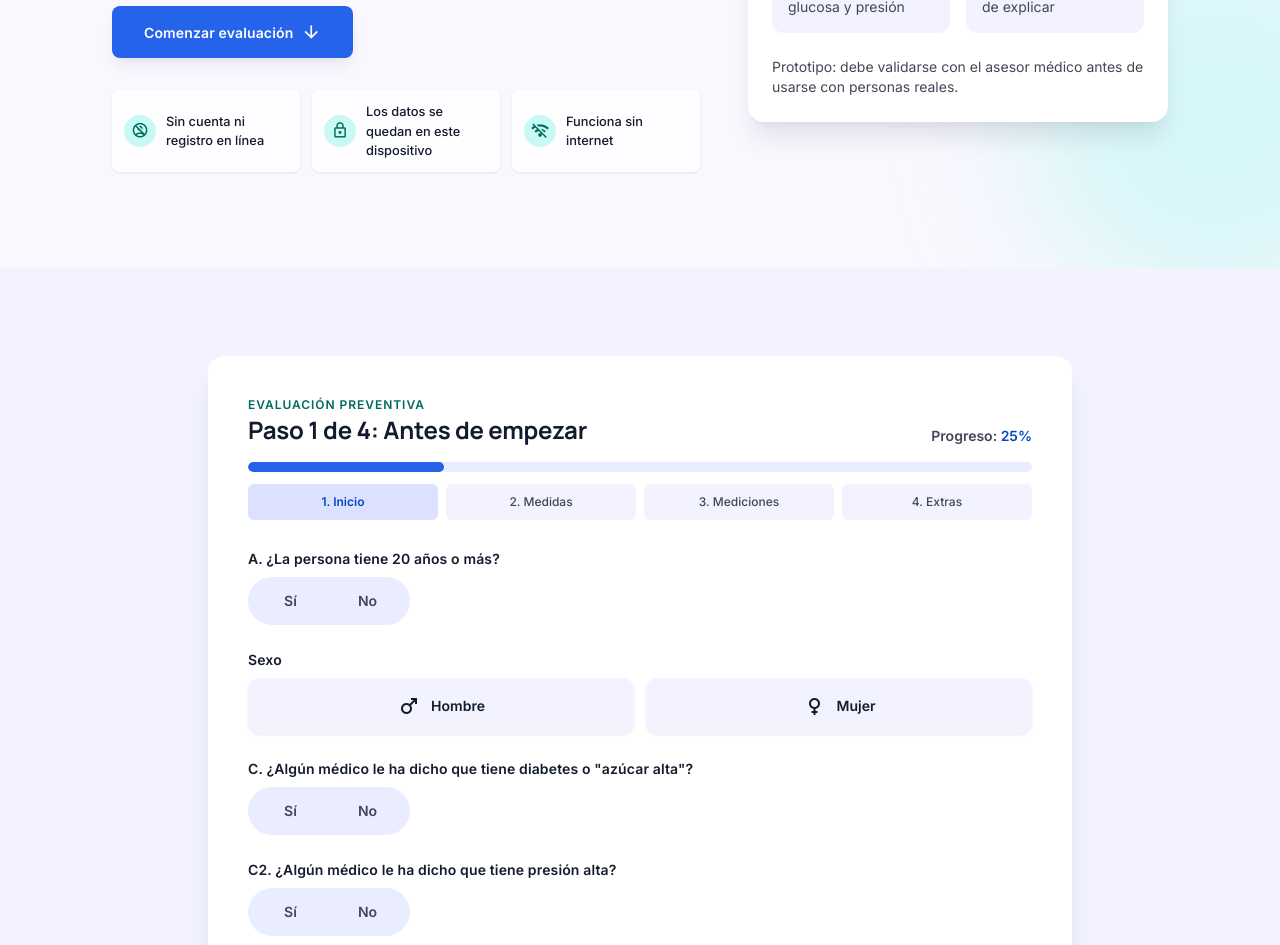
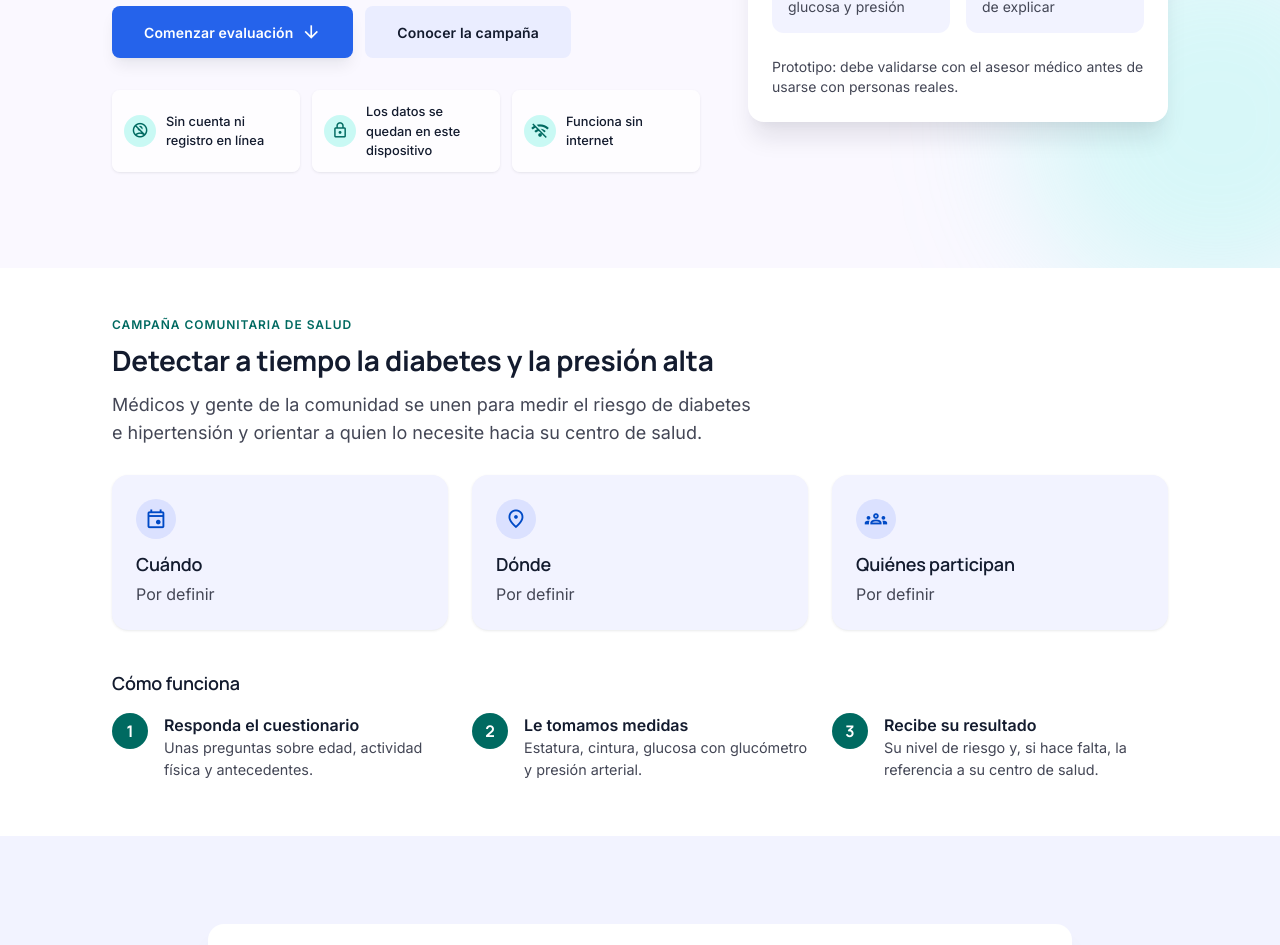
Before and after one commit to KevCav575/juego_porno_3d, a website with bundled scripts: page web/index.html in a window 1280 px wide. Shown: the part 495-1440 px from the top of the page. Built offline with nearby package versions, Linux system fonts and the light colour scheme.

Commit message:
campaña supongo

```diff
--- a/web/estilos.css
+++ b/web/estilos.css
@@ -91,6 +91,9 @@ p { margin: 0; }
 }
 .marca img { border-radius: 8px; }
 .barra .boton { min-height: 40px; padding: 8px 20px; }
+.menu { display: none; gap: 4px; margin-right: auto; }
+.menu a { padding: 8px 12px; border-radius: 8px; color: var(--tenue); font-size: .875rem; font-weight: 600; text-decoration: none; }
+.menu a:hover { background: var(--cont); color: var(--texto); }
 
 /* ---------- Portada ---------- */
 .portada { position: relative; overflow: hidden; padding: 48px 0 56px; }
@@ -121,6 +124,26 @@ p { margin: 0; }
 .cifras { display: grid; grid-template-columns: 1fr 1fr; gap: 16px; padding: 24px; }
 .cifras p { background: var(--cont-bajo); border-radius: 12px; padding: 16px; font-size: .875rem; color: var(--tenue); }
 .cifras b { display: block; font: 700 1.5rem/1.33 var(--titulos); }
+
+/* ---------- Campaña ---------- */
+.campana { padding: 48px 0 56px; background: var(--blanco); }
+.campana h2 { font-size: 1.75rem; margin: 8px 0 12px; }
+.rejilla-3 { display: grid; gap: 16px; margin: 0; padding: 0; list-style: none; }
+.dato { background: var(--cont-bajo); box-shadow: var(--sombra-1); }
+.dato .icono {
+  width: 40px; height: 40px; border-radius: 50%; display: grid; place-items: center; margin-bottom: 12px;
+  background: var(--primario-suave); color: var(--primario-oscuro); font-size: 1.4rem;
+}
+.dato h3, .subtitulo { font-size: 1.125rem; font-weight: 600; }
+.dato p { color: var(--tenue); margin-top: 4px; }
+.subtitulo { margin: 40px 0 16px; }
+.pasos-campana { counter-reset: paso; }
+.pasos-campana li { counter-increment: paso; position: relative; padding-left: 52px; color: var(--tenue); font-size: .9rem; }
+.pasos-campana li::before {
+  content: counter(paso); position: absolute; left: 0; top: 0; width: 36px; height: 36px; border-radius: 50%;
+  display: grid; place-items: center; background: var(--secundario); color: #fff; font: 700 1rem var(--titulos);
+}
+.pasos-campana b { display: block; color: var(--texto); font-size: 1rem; }
 
 /* ---------- Evaluador ---------- */
 .evaluador { background: var(--cont-bajo); padding: 48px 0 64px; }
@@ -246,7 +269,9 @@ input[type="text"]:focus { outline: 0; border-color: var(--primario); box-shadow
 /* ---------- Pantallas anchas ---------- */
 @media (min-width: 640px) {
   .tarjeta.principal { padding: 40px; }
-  .confianza { grid-template-columns: repeat(3, 1fr); }
+  .confianza, .rejilla-3 { grid-template-columns: repeat(3, 1fr); }
+  .rejilla-3 { gap: 24px; }
+  .menu { display: flex; }
   .resultado-rejilla { grid-template-columns: 1fr 1fr; }
 }
 @media (min-width: 1024px) {
--- a/web/index.html
+++ b/web/index.html
@@ -13,6 +13,10 @@
 <header class="barra">
   <div class="ancho">
     <a class="marca" href="#"><img src="icono.svg" alt="" width="32" height="32">CardioGlucoCheck</a>
+    <nav class="menu" aria-label="Secciones">
+      <a href="#campana">La campaña</a>
+      <a href="#evaluador">Cuestionario</a>
+    </nav>
     <a class="boton" href="#evaluador">Comenzar</a>
   </div>
 </header>
@@ -26,7 +30,10 @@
         <h1>Evalúe el riesgo de <span class="azul">Hipertensión</span> y <span class="teal">Diabetes</span> en pocos minutos</h1>
         <p class="entrada">Un cuestionario corto para promotores de salud: unas preguntas, cinta métrica, glucómetro
           y baumanómetro. Al terminar muestra el nivel de riesgo de la persona y qué hacer.</p>
-        <a class="boton grande" href="#evaluador">Comenzar evaluación<span class="icono" aria-hidden="true">arrow_downward</span></a>
+        <div class="botones">
+          <a class="boton grande" href="#evaluador">Comenzar evaluación<span class="icono" aria-hidden="true">arrow_downward</span></a>
+          <a class="boton grande suave" href="#campana">Conocer la campaña</a>
+        </div>
         <ul class="confianza">
           <li><span class="icono" aria-hidden="true">no_accounts</span>Sin cuenta ni registro en línea</li>
           <li><span class="icono" aria-hidden="true">lock</span>Los datos se quedan en este dispositivo</li>
@@ -41,6 +48,42 @@
         </div>
         <p class="nota">Prototipo: debe validarse con el asesor médico antes de usarse con personas reales.</p>
       </aside>
+    </div>
+  </section>
+
+  <!-- ============ Campaña ============
+       EDITAR: todo lo que dice "Por definir" son datos de la campaña que faltan. -->
+  <section class="campana" id="campana">
+    <div class="ancho">
+      <p class="sobretitulo">Campaña comunitaria de salud</p>
+      <h2>Detectar a tiempo la diabetes y la presión alta</h2>
+      <p class="entrada">Médicos y gente de la comunidad se unen para medir el riesgo de diabetes e
+        hipertensión y orientar a quien lo necesite hacia su centro de salud.</p>
+
+      <div class="rejilla-3">
+        <article class="tarjeta dato">
+          <span class="icono" aria-hidden="true">event</span>
+          <h3>Cuándo</h3>
+          <p>Por definir</p>
+        </article>
+        <article class="tarjeta dato">
+          <span class="icono" aria-hidden="true">location_on</span>
+          <h3>Dónde</h3>
+          <p>Por definir</p>
+        </article>
+        <article class="tarjeta dato">
+          <span class="icono" aria-hidden="true">groups</span>
+          <h3>Quiénes participan</h3>
+          <p>Por definir</p>
+        </article>
+      </div>
+
+      <h3 class="subtitulo">Cómo funciona</h3>
+      <ol class="rejilla-3 pasos-campana">
+        <li><b>Responda el cuestionario</b>Unas preguntas sobre edad, actividad física y antecedentes.</li>
+        <li><b>Le tomamos medidas</b>Estatura, cintura, glucosa con glucómetro y presión arterial.</li>
+        <li><b>Recibe su resultado</b>Su nivel de riesgo y, si hace falta, la referencia a su centro de salud.</li>
+      </ol>
     </div>
   </section>
 
--- a/web/sw.js
+++ b/web/sw.js
@@ -1,6 +1,6 @@
 // Guarda la app en el dispositivo para usarla sin señal. Responde desde la copia
 // guardada y la actualiza en segundo plano: los cambios se ven en la siguiente carga.
-const CACHE = "tamizaje-v3";
+const CACHE = "tamizaje-v4";
 const ARCHIVOS = ["./", "index.html", "estilos.css", "app.js", "riesgo.js", "registro.js", "modelo.json", "manifest.webmanifest", "icono.svg",
   "fuentes/inter.woff2", "fuentes/manrope.woff2", "fuentes/iconos.woff2"];
 
```
Also changed, not shown: web/fuentes/iconos.woff2.
